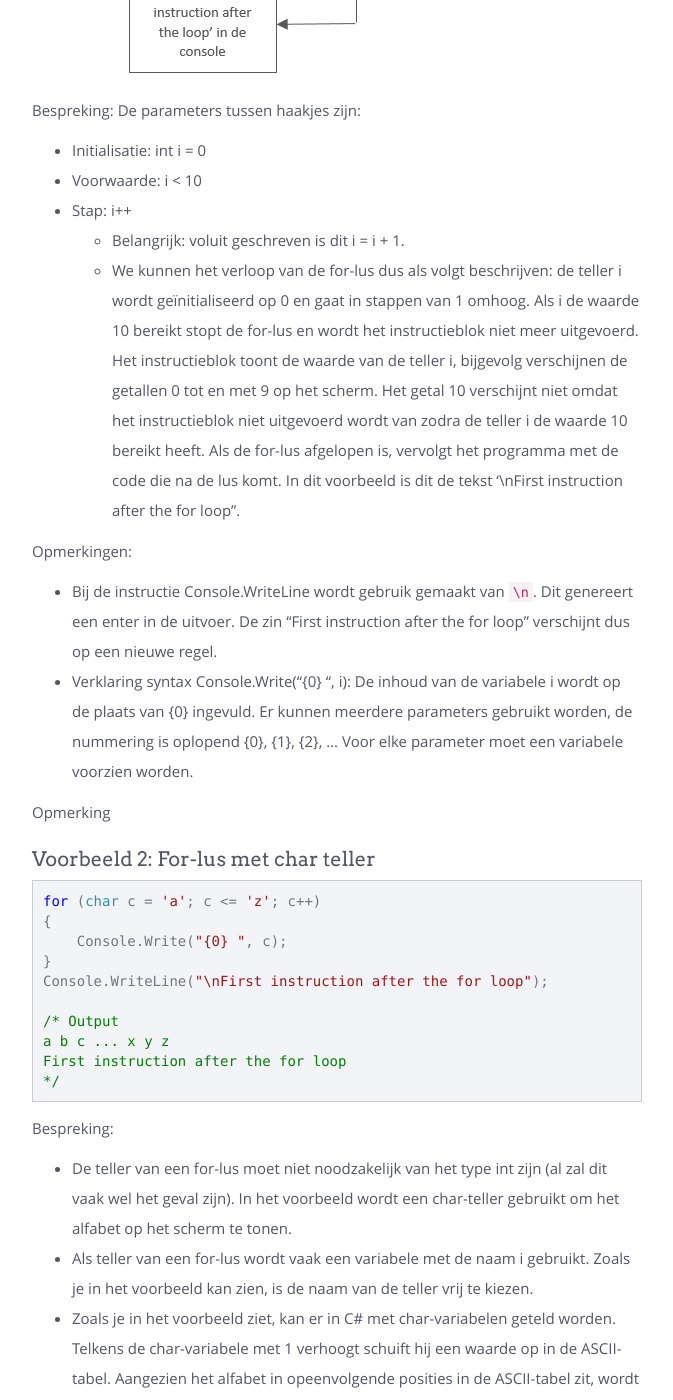
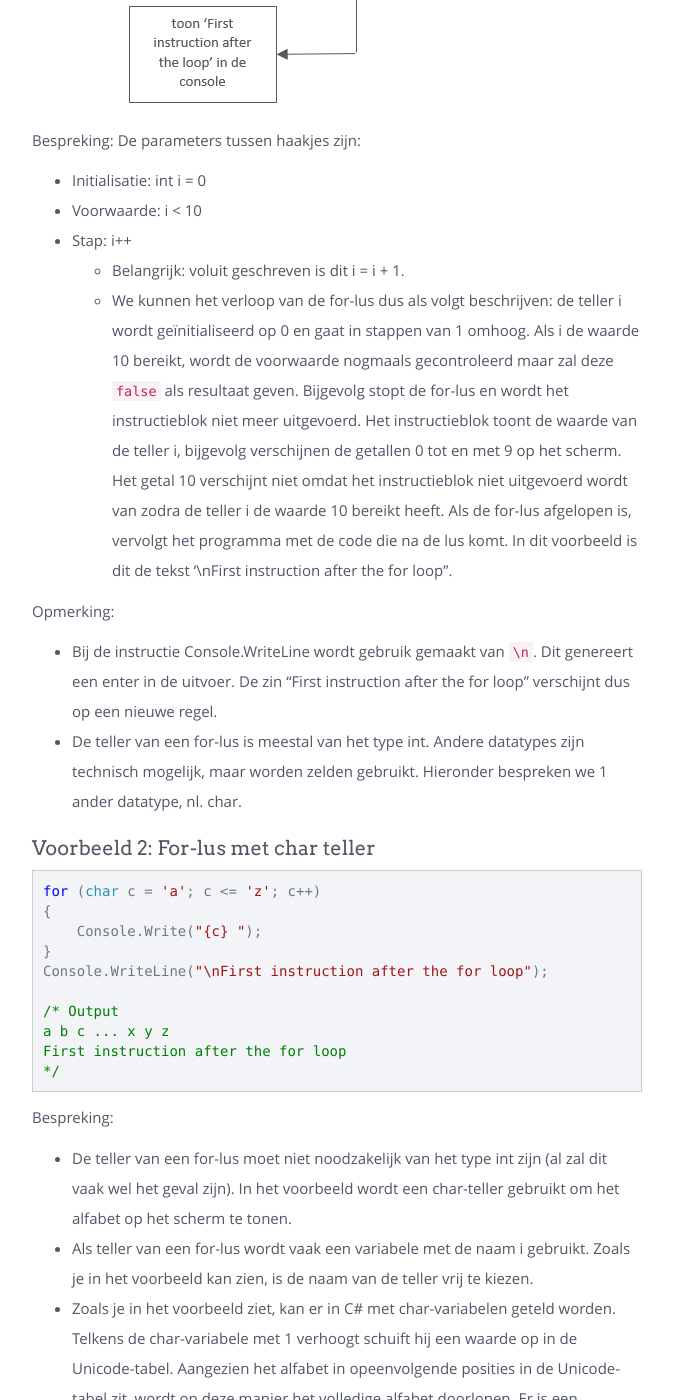
Before and after one commit to sma-it/sma-it.github.io, a Jekyll site: the page built from modules/basics/_posts/2000-01-06-for_statement.md, in a window 1280 px wide and 1400 px high, scrolled down 2825 px. Shown: the whole window, without its empty margins (383-1056 px from the left). Built offline with Jekyll 4.4.1, drawn with Linux system fonts in a browser that asks for light colours; nearby versions of some CDN libraries; some of the changed text lies outside the part shown.

Commit message:
Corrected errors, typo's, added infinite loop

````diff
--- a/modules/basics/_posts/2000-01-06-for_statement.md
+++ b/modules/basics/_posts/2000-01-06-for_statement.md
@@ -1,14 +1,14 @@
 ---
-title: Het for Statement
+title: De begrensde herhaling - for
 ---
-<div class="header1" id="top" markdown = "1"># Het for Statement
+<div class="header1" id="top" markdown = "1"># De begrensde herhaling - for
 </div>
 <div class="header2" markdown = "1">## Gebruik van het for statement
 </div>
 
 Het `for` statement wordt gebruikt om een instructieblok meerdere keren uit te voeren.
 
-Een programmeerstructuur die een stuk code meerdere keren uitvoert, noemt met een lus (loop). Daarom wordt er vaak de naam for-lus of for-loop gebruikt. Een andere naam voor de for-lus is 'iteratie'.
+Een programmeerstructuur die een stuk code meerdere keren uitvoert, wordt een lus (loop) genoemd. Daarom wordt er vaak de naam for-lus of for-loop gebruikt. Een lus voert meerdere iteraties uit. Een iteratie is 1 doorloop van het instructieblok binnen de lus.
 
 <div class="header2" markdown = "1">## De syntax van het for statement
 </div>
@@ -43,7 +43,7 @@
 ```csharp
 for (int i = 0; i < 10; i++)
 {
-    Console.Write("{0} ", i);
+    Console.Write($"{i} ");
 }
 Console.WriteLine("\nFirst instruction after the for loop");
 
@@ -63,24 +63,21 @@
 * Voorwaarde: i < 10
 * Stap: i++
     * Belangrijk: voluit geschreven is dit i = i + 1.
-    * We kunnen het verloop van de for-lus dus als volgt beschrijven: de teller i wordt geïnitialiseerd op 0 en gaat in stappen van 1 omhoog. Als i de waarde 10 bereikt stopt de for-lus en wordt het instructieblok niet meer uitgevoerd.
+    * We kunnen het verloop van de for-lus dus als volgt beschrijven: de teller i wordt geïnitialiseerd op 0 en gaat in stappen van 1 omhoog. Als i de waarde 10 bereikt, wordt de voorwaarde nogmaals gecontroleerd maar zal deze `false` als resultaat geven. Bijgevolg stopt de for-lus en wordt het instructieblok niet meer uitgevoerd.
 Het instructieblok toont de waarde van de teller i, bijgevolg verschijnen de getallen 0 tot en met 9 op het scherm.
 Het getal 10 verschijnt niet omdat het instructieblok niet uitgevoerd wordt van zodra de teller i de waarde 10 bereikt heeft.
 Als de for-lus afgelopen is, vervolgt het programma met de code die na de lus komt. In dit voorbeeld is dit de tekst '\nFirst instruction after the for loop".
 
-Opmerkingen:
+Opmerking:
 * Bij de instructie Console.WriteLine wordt gebruik gemaakt van `\n`. Dit genereert een enter in de uitvoer. De zin "First instruction after the for loop" verschijnt dus op een nieuwe regel.
-* Verklaring syntax Console.Write("{0} ", i): De inhoud van de variabele i wordt op de plaats van {0} ingevuld.
-Er kunnen meerdere parameters gebruikt worden, de nummering is oplopend {0}, {1}, {2}, ... Voor elke parameter moet een variabele voorzien worden.
-
-Opmerking
+* De teller van een for-lus is meestal van het type int. Andere datatypes zijn technisch mogelijk, maar worden zelden gebruikt. Hieronder bespreken we 1 ander datatype, nl. char.
 
 ### Voorbeeld 2: For-lus met char teller
 
 ```csharp
 for (char c = 'a'; c <= 'z'; c++)
 {
-    Console.Write("{0} ", c);
+    Console.Write("{c} ");
 }
 Console.WriteLine("\nFirst instruction after the for loop");
 
@@ -92,15 +89,14 @@
 Bespreking:
 * De teller van een for-lus moet niet noodzakelijk van het type int zijn (al zal dit vaak wel het geval zijn). In het voorbeeld wordt een char-teller gebruikt om het alfabet op het scherm te tonen.
 * Als teller van een for-lus wordt vaak een variabele met de naam i gebruikt. Zoals je in het voorbeeld kan zien, is de naam van de teller vrij te kiezen.
-* Zoals je in het voorbeeld ziet, kan er in C# met char-variabelen geteld worden. Telkens de char-variabele met 1 verhoogt schuift hij een waarde op in de ASCII-tabel. Aangezien het alfabet in opeenvolgende posities in de ASCII-tabel zit, wordt op deze manier het volledige alfabet doorlopen. Er is een opeenvolgende range voor hoofdletters en een opeenvolgende range voor kleine letters.
-* Ook tellers van het type float en double zijn mogelijk.
+* Zoals je in het voorbeeld ziet, kan er in C# met char-variabelen geteld worden. Telkens de char-variabele met 1 verhoogt schuift hij een waarde op in de Unicode-tabel. Aangezien het alfabet in opeenvolgende posities in de Unicode-tabel zit, wordt op deze manier het volledige alfabet doorlopen. Er is een opeenvolgende range voor hoofdletters en een opeenvolgende range voor kleine letters.
 
 ### Voorbeeld 3: Beginwaarde teller verschillend van 0 en stapgrootte verschillend van 1
 
 ```csharp
 for (int i = 10; i < 100; i += 2)
 {
-    Console.Write("{0} ", i);
+    Console.Write("{i} ");
 }
 Console.WriteLine("\nFirst instruction after the for loop");
 
@@ -120,7 +116,7 @@
 int max = 40;
 for (int i = 0; i < max; i += 2)
 {
-    Console.Write("{0} ", i);
+    Console.Write("{i} ");
 }
 Console.WriteLine("\nFirst instruction after the for loop");
 
@@ -136,11 +132,11 @@
 Vanzelfsprekend kan ook bij de initialisatie van de teller i een variabele gebruikt worden, zoals onderstaand voorbeeld aantoont.
 
 ```csharp
-int min = 30
+int min = 30;
 int max = 40;
 for (int i = min; i < max; i += 2)
 {
-    Console.Write("{0} ", i);
+    Console.Write("{i} ");
 }
 Console.WriteLine("\nFirst instruction after the for loop");
 
@@ -155,7 +151,7 @@
 ```csharp
 for (int i = 0; i < 10; i++)
 {
-    Console.Write("{0} ", i);
+    Console.Write("{i} ");
     if (i == 5)
     {
         Console.WriteLine("\nWe make the loop end at number 5!");
@@ -194,13 +190,40 @@
 Output:
 8
 9
-First instruction after the for loop
+First instruction after the for loop.
 */
 ```
 
 Bespreking:
-* In de for-lus zit een selectie. Indien de teller kleiner is dan 8 wordt het `continue` statement uitgevoerd. Van zodra de teller i een waarde 9 of hoger krijgt, wordt het `continue` statement niet meer uitgevoerd.
-* Het `continue` statement stopt de huidige iteratie van de lus. Dit betekent dat alle instructies binnen de lus die volgen op `continue` **niet meer uitgevoerd worden**. De lus **stopt echter niet volledig**, de teller wordt met de stapgrootte verhoogd en de volgende iteratie van de lus start.
+* In de for-lus zit een if-statement. Indien de teller kleiner is dan 8 wordt het `continue` statement uitgevoerd. Van zodra de teller i een waarde 8 of hoger krijgt, wordt het `continue` statement niet meer uitgevoerd.
+* Het `continue` statement stopt de huidige iteratie van de lus. Dit betekent dat alle instructies binnen de lus die volgen op `continue` **niet meer uitgevoerd worden**. De lus **stopt echter niet volledig**, de teller wordt met de stapgrootte verhoogd en de volgende iteratie van de lus start omdat de voorwaarden van de lus nog steeds voldaan zijn.
+
+<div class="header2" markdown = "1">## De oneindige lus!
+</div>
+
+Fouten in de voorwaarden van een for-lus kunnen ervoor zorgen dat het programma in een oneindige lus raakt. Pas hier voor op!
+
+### Voorbeeld 1: Oneindige lus door ontbreken stapgrootte
+
+In onderstaande code is er geen stapgrootte gedeclareerd (argument 3 ontbreekt). Hierdoor zal de teller i nooit wijzigen en zal de lus oneindig blijven doorlopen.
+
+```csharp
+for (int i = 0; i < 10; )  // Oneindige lus!
+{
+    Console.WriteLine(i);
+}
+```
+
+### Voorbeeld 2: Oneindige lus door verkeerde stapgrootte
+
+In onderstaande code start de teller i op 0, maar aangezien de stapgrootte -1 is, zal i altijd kleiner zijn dan 10. Dit genereert een oneindige lus.
+
+```csharp
+for (int i = 0; i < 10; i--)  // Oneindige lus!
+{
+    Console.WriteLine(i);
+}
+```
 
 <div class="note oefening">
     <p>Open het project <a href="https://github.com/sma-it/oefening-for-1" target="_blank">oefening-for-1</a> en maak de oefeningenreeks</p>
````
Also changed, not shown: other parts of modules/basics/_posts/2000-01-06-for_statement.md (+1 -1 lines), modules/basics/_posts/2000-01-04-if_else.md (+2 -2 lines).
